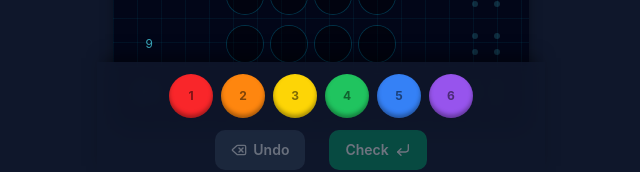
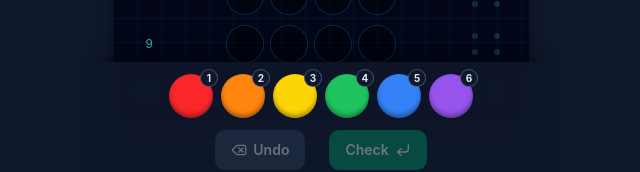
Before and after one commit to kunukn/bulls-and-cows, a React (Vite) app: page /#/ in a window 1280 px wide. Shown: the part 614-786 px from the top of the page, without its empty margins (319-959 px from the left). Built offline with nearby package versions, Linux system fonts and the light colour scheme.

Commit message:
feat(palette): show shortcut digits in a corner badge

```diff
--- a/src/features/game/components/Palette.tsx
+++ b/src/features/game/components/Palette.tsx
@@ -58,22 +58,14 @@ export function Palette() {
               "relative grid aspect-square w-full place-items-center rounded-full shadow-[inset_0_-3px_4px_rgb(0_0_0/0.35)] transition-transform hover:scale-105 focus-visible:outline-2 focus-visible:outline-offset-2 focus-visible:outline-sky-400 active:scale-95 disabled:cursor-not-allowed disabled:opacity-40",
             )}
           >
-            {isPegShapes ? (
-              <>
-                <PegShape color={color} className="size-3/5" />
-                {/* Digit moves to a corner badge; it is the keyboard shortcut. */}
+            {isPegShapes && <PegShape color={color} className="size-3/5" />}
+            {/* Keyboard shortcut, in a corner badge so the head stays clear. */}
             <span
               aria-hidden
               className="absolute -end-1 -top-1 grid size-4 place-items-center rounded-full bg-slate-900 text-[0.625rem] font-bold text-slate-200 ring-1 ring-slate-600"
             >
               {index + 1}
             </span>
-              </>
-            ) : (
-              <span aria-hidden className="text-xs font-bold text-black/50">
-                {index + 1}
-              </span>
-            )}
           </button>
         ))}
       </div>
```
Lines whose indentation alone changed are shown as unchanged.
